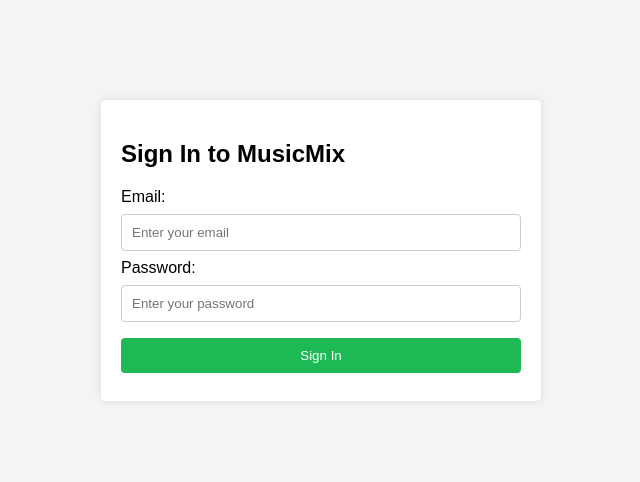
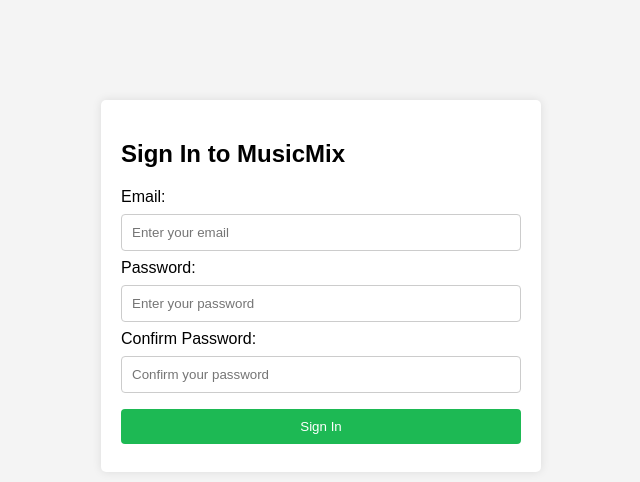
Before and after one commit to ShivaniPandula/MusicMix_GDP-05, a plain HTML site: page signup.html in a window 1280 px wide. Shown: the whole page, without its empty margins (319-959 px from the left). Drawn offline with Linux system fonts and the light colour scheme.

Commit message:
added confirm password

```diff
--- a/signup.html
+++ b/signup.html
@@ -53,6 +53,8 @@
             <input type="text" id="email" name="email" placeholder="Enter your email" required>
             <label for="password">Password:</label>
             <input type="password" id="password" name="password" placeholder="Enter your password" required>
+            <label for="confirm_password">Confirm Password:</label>
+            <input type="password" id="confirm_password" name="confirm_password" placeholder="Confirm your password" required>
             <input type="submit" value="Sign In">
         </form>
     </div>
```
